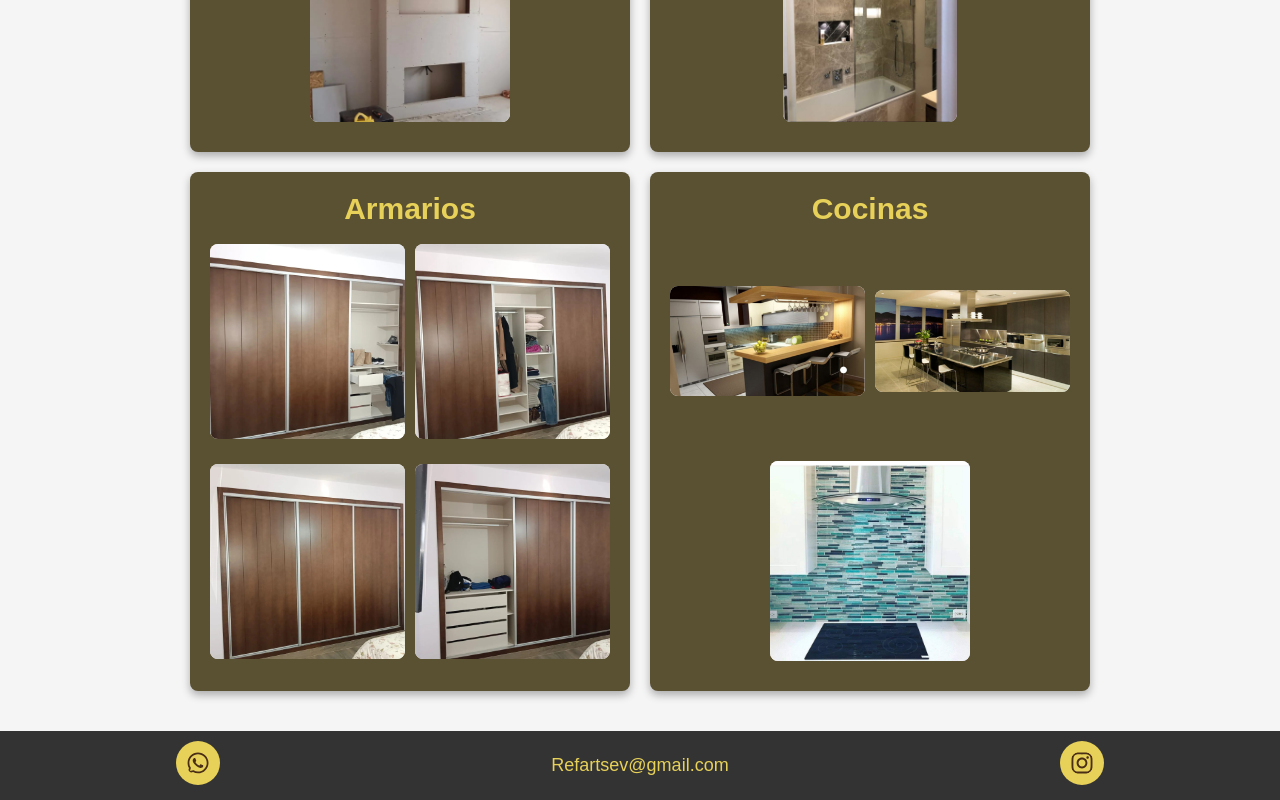
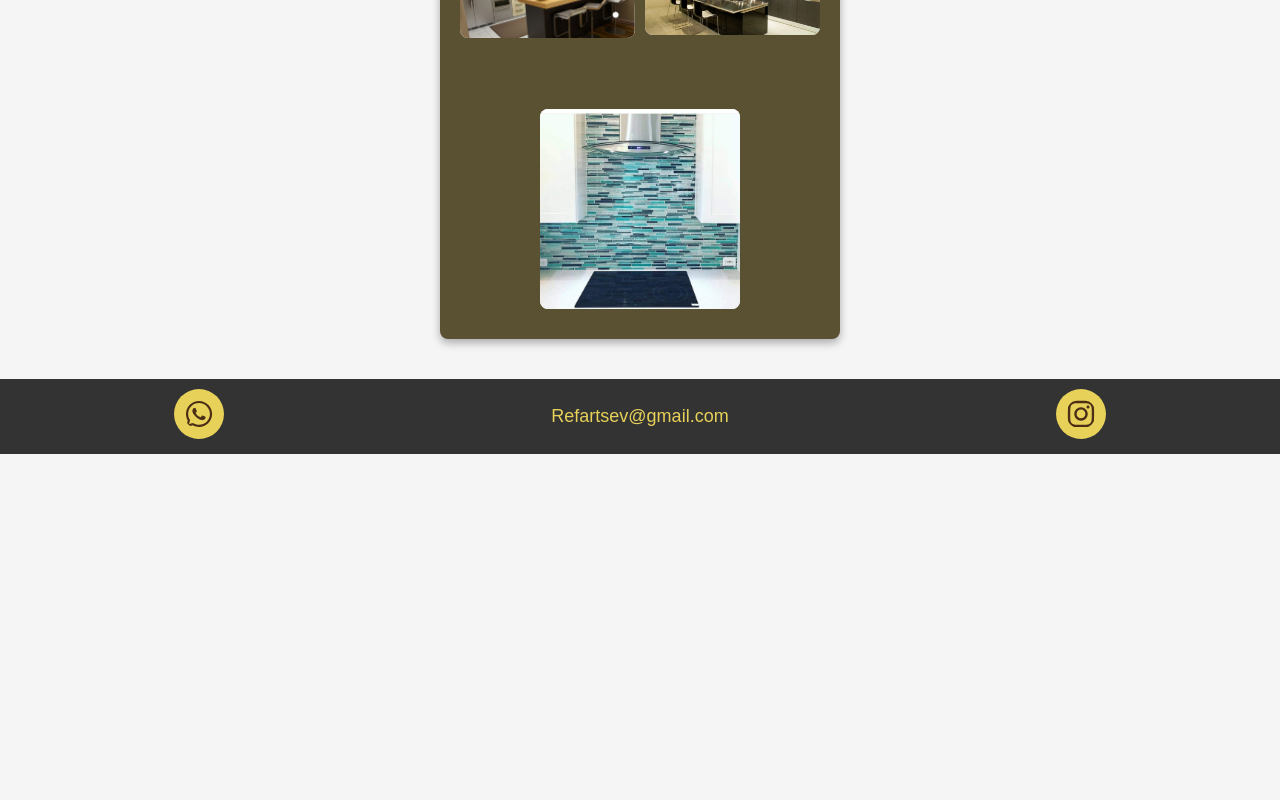
Before and after one commit to Kiskodev92/arcodelta, a React (Vite) app: page / in a window 1280 px wide. Shown: the part 5038-5838 px from the top of the page. After the commit the page ends 5492 px from the top, so only its background shows below. Built offline with nearby package versions, Linux system fonts and the light colour scheme.

Commit message:
fix: footer.css

```diff
--- a/src/styles/Footer.css
+++ b/src/styles/Footer.css
@@ -53,7 +53,7 @@
     color: rgb(231, 209, 89);
     border-radius: 50%;
     padding: 10px;
-    font-size: 24px;
+    font-size: 50px;
   }
 
   .social-icon:hover {
--- a/src/styles/index.css
+++ b/src/styles/index.css
@@ -5,6 +5,7 @@
     font-size: 20px;
     background: #f5f5f5;
     color: #4b2e16;
+    box-sizing: border-box;
 }
 
 /*   *****PAGES/HOME*****  */
```
